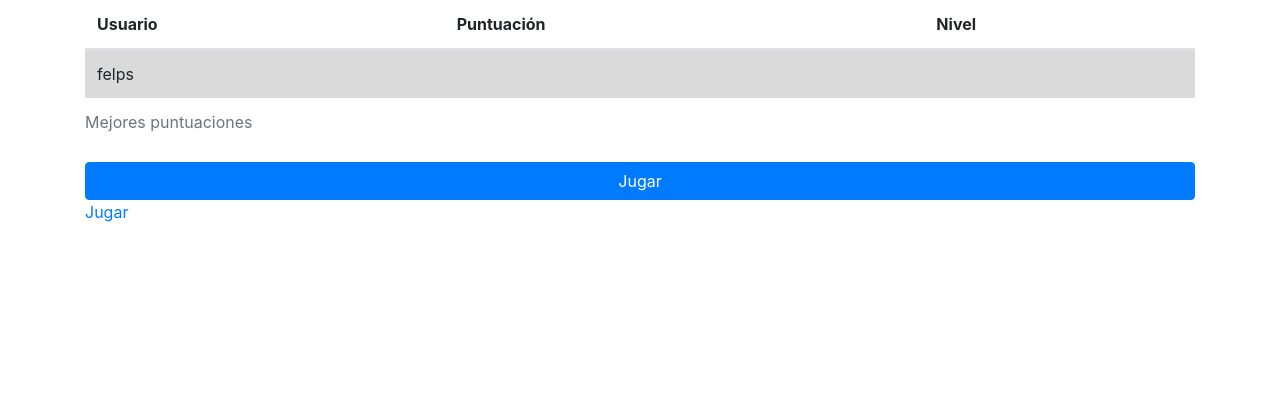
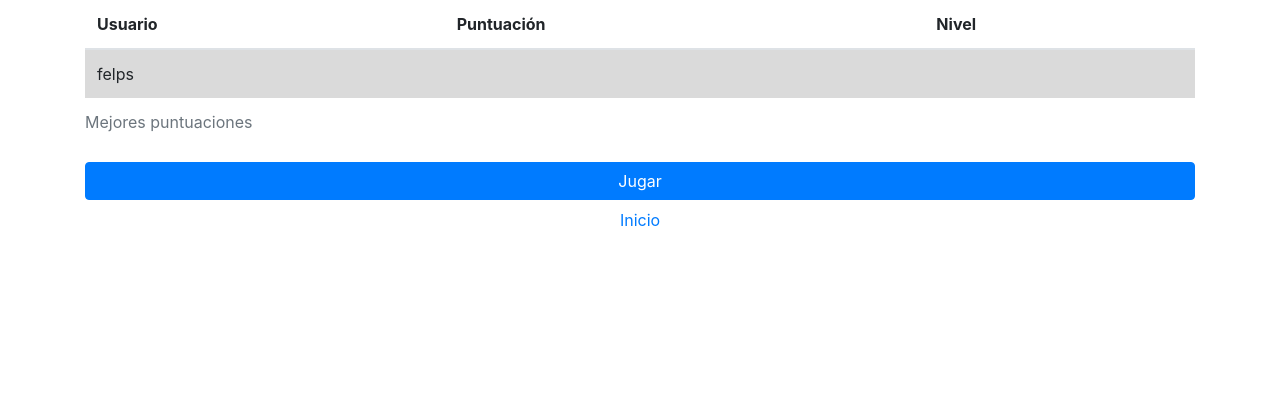
Before and after one commit to Fel-Bv/JuegoTrivia, a Django app: page /tablero_puntuacion/ in a window 1280 px wide. Shown: the part 153-553 px from the top of the page. Run offline with Django 4.2, Linux system fonts and the light colour scheme; a user stored in the database is signed in; data that the repository does not hold is empty; some libraries are stand-ins or nearby versions.

Commit message:
Actualización IU

```diff
--- a/templates/trivia/tablero_puntuacion.html
+++ b/templates/trivia/tablero_puntuacion.html
@@ -11,6 +11,6 @@
         {% include 'trivia/tabla_puntuacion.html' %}
 
         <a class="btn btn-primary btn-block" href="/jugar">Jugar</a>
-        <a href="/jugar">Jugar</a>
+        <a class="btn-block text-center" href="/">Inicio</a>
     </div>
 {% endblock contenido %}
```
